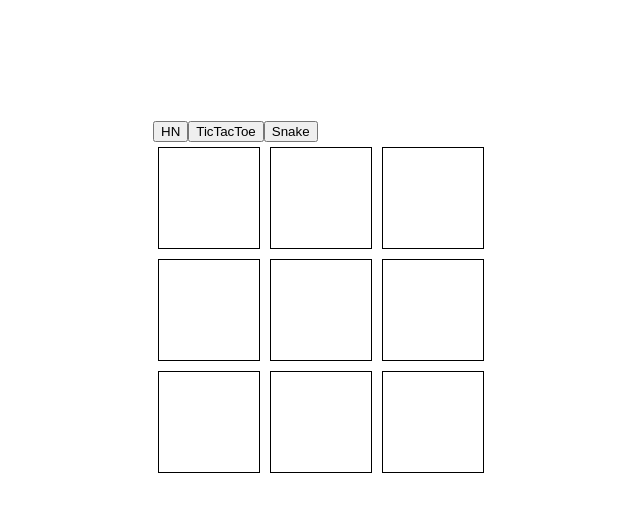
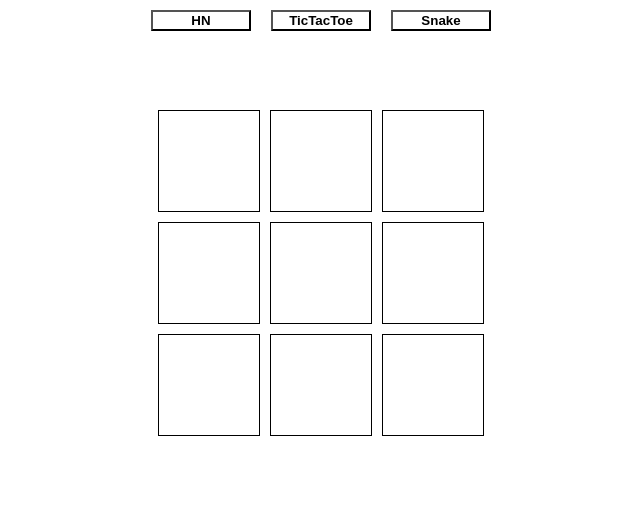
Before and after one commit to kcomas/jsgames, a React (Create React App) app: page / in a window 1280 px wide. Shown: the top 512 px of the page, without its empty margins (319-959 px from the left). Built offline with nearby package versions, Linux system fonts and the light colour scheme.

Commit message:
clean up header

```diff
--- a/src/App.css
+++ b/src/App.css
@@ -1,38 +1,21 @@
-.App {
-  text-align: center;
+.game-header {
+    display: flex;
 }
 
-.App-logo {
-  height: 40vmin;
-  pointer-events: none;
+.game-buttons {
+    margin: 0 auto;
 }
 
-@media (prefers-reduced-motion: no-preference) {
-  .App-logo {
-    animation: App-logo-spin infinite 20s linear;
-  }
+.game-button {
+    width: 100px;
+    text-align: center;
+    font-weight: bold;
+    background-color: white;
+    margin: 10px;
+    cursor: pointer;
 }
 
-.App-header {
-  background-color: #282c34;
-  min-height: 100vh;
-  display: flex;
-  flex-direction: column;
-  align-items: center;
-  justify-content: center;
-  font-size: calc(10px + 2vmin);
-  color: white;
+.game-container {
+    margin: 8vh auto 0 auto;
+    display: flex;
 }
-
-.App-link {
-  color: #61dafb;
-}
-
-@keyframes App-logo-spin {
-  from {
-    transform: rotate(0deg);
-  }
-  to {
-    transform: rotate(360deg);
-  }
-}
--- a/src/App.tsx
+++ b/src/App.tsx
@@ -21,14 +21,20 @@ function App() {
     let gameJSX = games[game];
     return (
         <div>
-            <div>
-                {Object.keys(games).map((gName) => (
-                    <button key={gName} onClick={() => setGame(gName as Game)}>
-                        {gName}
-                    </button>
-                ))}
+            <div className="game-header">
+                <div className="game-buttons">
+                    {Object.keys(games).map((gName) => (
+                        <button
+                            className="game-button"
+                            key={gName}
+                            onClick={() => setGame(gName as Game)}
+                        >
+                            {gName}
+                        </button>
+                    ))}
+                </div>
             </div>
-            {gameJSX}
+            <div className="game-container">{gameJSX}</div>
         </div>
     );
 }
--- a/src/hn.css
+++ b/src/hn.css
@@ -15,6 +15,10 @@
     }
 }
 
+.hn-container {
+    margin: 0 auto;
+}
+
 .hn-er {
     font-weight: bold;
     color: red;
--- a/src/hn.tsx
+++ b/src/hn.tsx
@@ -93,21 +93,6 @@ function HN({ maxItems, maxItemsPerPage }: Props) {
         items: [],
     });
 
-    const printItems = () => {
-        return state.items
-            .slice(
-                state.page * maxItemsPerPage,
-                state.page * maxItemsPerPage + maxItemsPerPage
-            )
-            .map((item) => (
-                <h4>
-                    <a href={item.url} target="_blank" key={item.id}>
-                        {item.title}
-                    </a>
-                </h4>
-            ));
-    };
-
     useEffect(() => {
         const fetchEndPt = async () => {
             try {
@@ -136,6 +121,25 @@ function HN({ maxItems, maxItemsPerPage }: Props) {
         if (state.page * maxItemsPerPage < state.items.length)
             dispatch({ type: Action.IncPage });
     };
+    const printItems = () => {
+        return state.items
+            .slice(
+                state.page * maxItemsPerPage,
+                state.page * maxItemsPerPage + maxItemsPerPage
+            )
+            .map((item) => (
+                <h4 key={item.id}>
+                    <a
+                        href={item.url}
+                        target="_blank"
+                        rel="noreferrer"
+                        key={item.id}
+                    >
+                        {item.title}
+                    </a>
+                </h4>
+            ));
+    };
 
     if (state.er) {
         bodyJSX = <h2 className="hn-er">{state.er}</h2>;
@@ -157,7 +161,7 @@ function HN({ maxItems, maxItemsPerPage }: Props) {
     const selectId = useId();
 
     return (
-        <div>
+        <div className="hn-container">
             <label htmlFor={selectId}>HN Feed: {state.curHnEndPt}</label>
             <select
                 id={selectId}
--- a/src/index.css
+++ b/src/index.css
@@ -11,9 +11,3 @@ code {
     font-family: source-code-pro, Menlo, Monaco, Consolas, "Courier New",
         monospace;
 }
-
-#root {
-    margin-top: 15vh;
-    display: flex;
-    justify-content: center;
-}
--- a/src/snake.css
+++ b/src/snake.css
@@ -1,3 +1,4 @@
 .snake-canvas {
+    margin: 0 auto;
     border: 1px solid black;
 }
```
